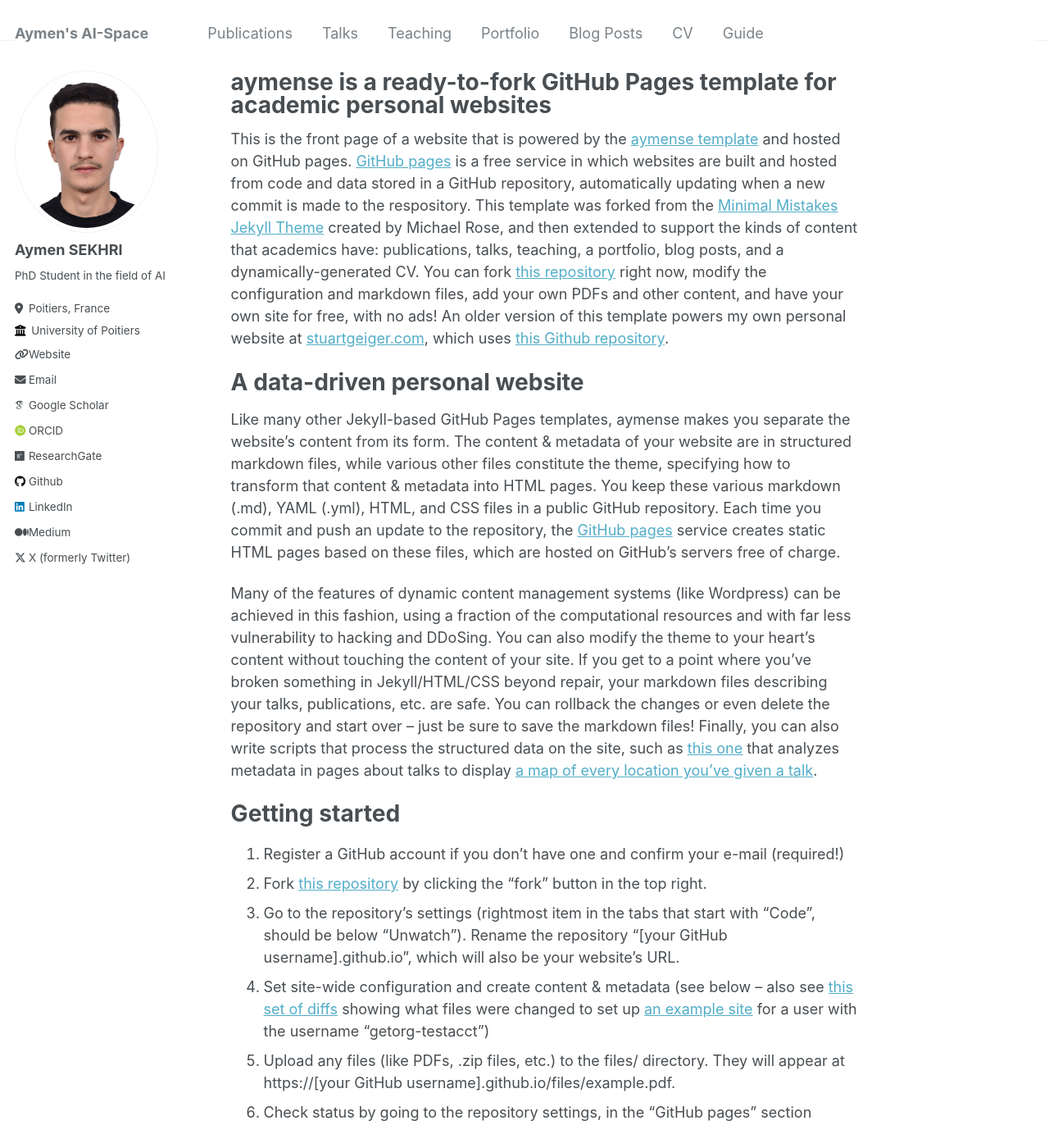
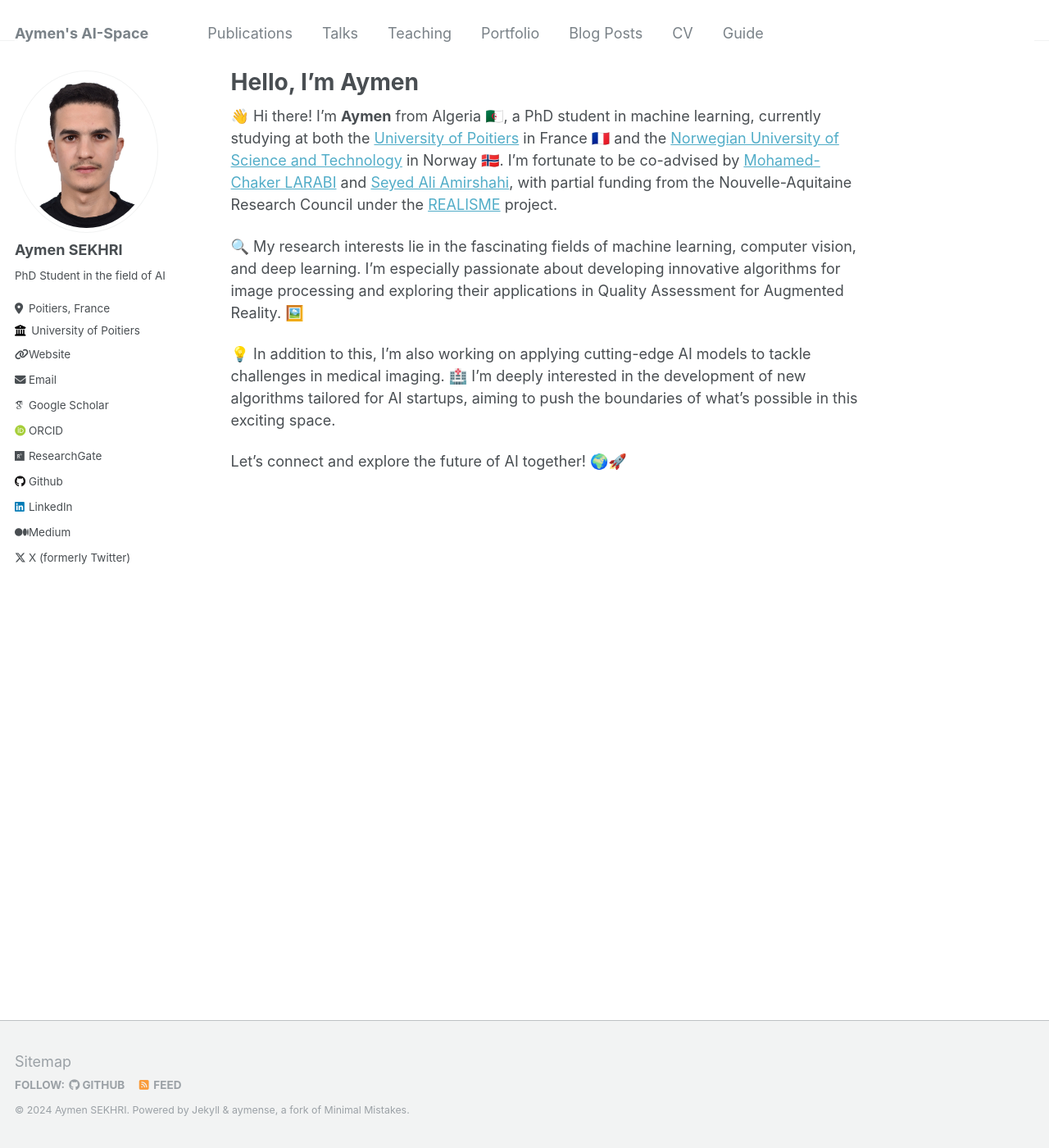
Before and after one commit to AymenSe/AymenSe.github.io, a Jekyll site: the page built from _pages/about.md, in a window 1280 px wide and 1400 px high. Shown: the whole window at 82% size. Built offline with Jekyll 4.4.1, drawn with Linux system fonts in a browser that asks for light colours; some web fonts are replaced; some of the changed text lies outside the part shown.

Commit message:
modify the about

```diff
--- a/_pages/about.md
+++ b/_pages/about.md
@@ -1,49 +1,16 @@
 ---
 permalink: /
-title: "aymense is a ready-to-fork GitHub Pages template for academic personal websites"
+title: "Hello, I'm Aymen"
 author_profile: true
 redirect_from:
   - /about/
   - /about.html
 ---
 
-This is the front page of a website that is powered by the [aymense template](https://github.com/aymense/aymense.github.io) and hosted on GitHub pages. [GitHub pages](https://pages.github.com) is a free service in which websites are built and hosted from code and data stored in a GitHub repository, automatically updating when a new commit is made to the respository. This template was forked from the [Minimal Mistakes Jekyll Theme](https://mmistakes.github.io/minimal-mistakes/) created by Michael Rose, and then extended to support the kinds of content that academics have: publications, talks, teaching, a portfolio, blog posts, and a dynamically-generated CV. You can fork [this repository](https://github.com/aymense/aymense.github.io) right now, modify the configuration and markdown files, add your own PDFs and other content, and have your own site for free, with no ads! An older version of this template powers my own personal website at [stuartgeiger.com](http://stuartgeiger.com), which uses [this Github repository](https://github.com/staeiou/staeiou.github.io).
+👋 Hi there! I'm **Aymen** from Algeria 🇩🇿, a PhD student in machine learning, currently studying at both the [University of Poitiers](https://www.univ-poitiers.fr/) in France 🇫🇷 and the [Norwegian University of Science and Technology](https://www.ntnu.edu/gjovik) in Norway 🇳🇴. I’m fortunate to be co-advised by [Mohamed-Chaker LARABI](https://xlim-sic.labo.univ-poitiers.fr/larabi/) and [Seyed Ali Amirshahi](https://www.ntnu.edu/employees/s.ali.amirshahi), with partial funding from the Nouvelle-Aquitaine Research Council under the [REALISME]() project.
 
-A data-driven personal website
-======
-Like many other Jekyll-based GitHub Pages templates, aymense makes you separate the website's content from its form. The content & metadata of your website are in structured markdown files, while various other files constitute the theme, specifying how to transform that content & metadata into HTML pages. You keep these various markdown (.md), YAML (.yml), HTML, and CSS files in a public GitHub repository. Each time you commit and push an update to the repository, the [GitHub pages](https://pages.github.com/) service creates static HTML pages based on these files, which are hosted on GitHub's servers free of charge.
+🔍 My research interests lie in the fascinating fields of machine learning, computer vision, and deep learning. I'm especially passionate about developing innovative algorithms for image processing and exploring their applications in Quality Assessment for Augmented Reality. 🖼️
 
-Many of the features of dynamic content management systems (like Wordpress) can be achieved in this fashion, using a fraction of the computational resources and with far less vulnerability to hacking and DDoSing. You can also modify the theme to your heart's content without touching the content of your site. If you get to a point where you've broken something in Jekyll/HTML/CSS beyond repair, your markdown files describing your talks, publications, etc. are safe. You can rollback the changes or even delete the repository and start over -- just be sure to save the markdown files! Finally, you can also write scripts that process the structured data on the site, such as [this one](https://github.com/aymense/aymense.github.io/blob/master/talkmap.ipynb) that analyzes metadata in pages about talks to display [a map of every location you've given a talk](https://aymense.github.io/talkmap.html).
+💡 In addition to this, I’m also working on applying cutting-edge AI models to tackle challenges in medical imaging. 🏥 I’m deeply interested in the development of new algorithms tailored for AI startups, aiming to push the boundaries of what’s possible in this exciting space.
 
-Getting started
-======
-1. Register a GitHub account if you don't have one and confirm your e-mail (required!)
-1. Fork [this repository](https://github.com/aymense/aymense.github.io) by clicking the "fork" button in the top right.
-1. Go to the repository's settings (rightmost item in the tabs that start with "Code", should be below "Unwatch"). Rename the repository "[your GitHub username].github.io", which will also be your website's URL.
-1. Set site-wide configuration and create content & metadata (see below -- also see [this set of diffs](http://archive.is/3TPas) showing what files were changed to set up [an example site](https://getorg-testacct.github.io) for a user with the username "getorg-testacct")
-1. Upload any files (like PDFs, .zip files, etc.) to the files/ directory. They will appear at https://[your GitHub username].github.io/files/example.pdf.
-1. Check status by going to the repository settings, in the "GitHub pages" section
-
-Site-wide configuration
-------
-The main configuration file for the site is in the base directory in [_config.yml](https://github.com/aymense/aymense.github.io/blob/master/_config.yml), which defines the content in the sidebars and other site-wide features. You will need to replace the default variables with ones about yourself and your site's github repository. The configuration file for the top menu is in [_data/navigation.yml](https://github.com/aymense/aymense.github.io/blob/master/_data/navigation.yml). For example, if you don't have a portfolio or blog posts, you can remove those items from that navigation.yml file to remove them from the header.
-
-Create content & metadata
-------
-For site content, there is one markdown file for each type of content, which are stored in directories like _publications, _talks, _posts, _teaching, or _pages. For example, each talk is a markdown file in the [_talks directory](https://github.com/aymense/aymense.github.io/tree/master/_talks). At the top of each markdown file is structured data in YAML about the talk, which the theme will parse to do lots of cool stuff. The same structured data about a talk is used to generate the list of talks on the [Talks page](https://aymense.github.io/talks), each [individual page](https://aymense.github.io/talks/2012-03-01-talk-1) for specific talks, the talks section for the [CV page](https://aymense.github.io/cv), and the [map of places you've given a talk](https://aymense.github.io/talkmap.html) (if you run this [python file](https://github.com/aymense/aymense.github.io/blob/master/talkmap.py) or [Jupyter notebook](https://github.com/aymense/aymense.github.io/blob/master/talkmap.ipynb), which creates the HTML for the map based on the contents of the _talks directory).
-
-**Markdown generator**
-
-I have also created [a set of Jupyter notebooks](https://github.com/aymense/aymense.github.io/tree/master/markdown_generator
-) that converts a CSV containing structured data about talks or presentations into individual markdown files that will be properly formatted for the aymense template. The sample CSVs in that directory are the ones I used to create my own personal website at stuartgeiger.com. My usual workflow is that I keep a spreadsheet of my publications and talks, then run the code in these notebooks to generate the markdown files, then commit and push them to the GitHub repository.
-
-How to edit your site's GitHub repository
-------
-Many people use a git client to create files on their local computer and then push them to GitHub's servers. If you are not familiar with git, you can directly edit these configuration and markdown files directly in the github.com interface. Navigate to a file (like [this one](https://github.com/aymense/aymense.github.io/blob/master/_talks/2012-03-01-talk-1.md) and click the pencil icon in the top right of the content preview (to the right of the "Raw | Blame | History" buttons). You can delete a file by clicking the trashcan icon to the right of the pencil icon. You can also create new files or upload files by navigating to a directory and clicking the "Create new file" or "Upload files" buttons.
-
-Example: editing a markdown file for a talk
-![Editing a markdown file for a talk](/images/editing-talk.png)
-
-For more info
-------
-More info about configuring aymense can be found in [the guide](https://aymense.github.io/markdown/). The [guides for the Minimal Mistakes theme](https://mmistakes.github.io/minimal-mistakes/docs/configuration/) (which this theme was forked from) might also be helpful.
+Let’s connect and explore the future of AI together! 🌍🚀
```
